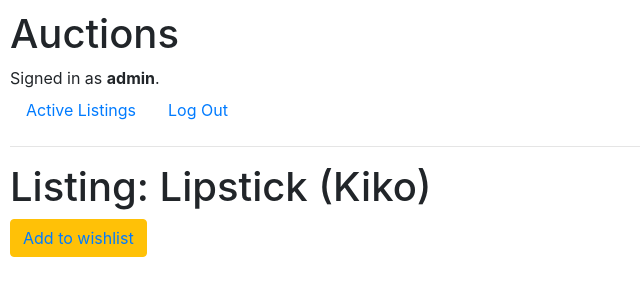
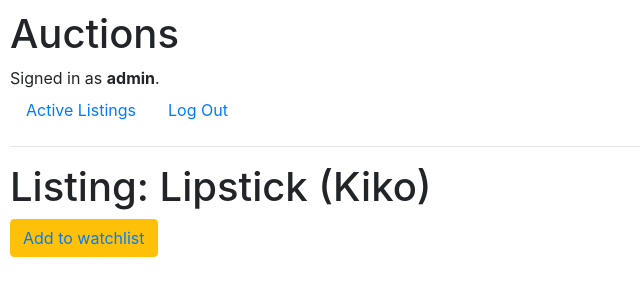
Before and after one commit to ThisisAngelina/commerce, a Django app: page /listing/2 in a window 1280 px wide. Shown: the top 302 px of the page, without its empty margins (0-640 px from the left). Run offline with Django 3.2, Linux system fonts and the light colour scheme; a user stored in the database is signed in; data comes from the database, SQL or seed files in the repository; some libraries are stand-ins or nearby versions.

Commit message:
add_to_watchlist implemented

```diff
--- a/commerce/auctions/admin.py
+++ b/commerce/auctions/admin.py
@@ -6,5 +6,5 @@ admin.site.register(User)
 admin.site.register(Category)
 admin.site.register(Listing)
 admin.site.register(Bid)
-admin.site.register(WishList)
+admin.site.register(Watchlist)
 admin.site.register(Comment)
--- a/commerce/auctions/models.py
+++ b/commerce/auctions/models.py
@@ -29,12 +29,12 @@ class Listing(models.Model):
 
 
 
-class WishList(models.Model):
-    user = models.ForeignKey(User, on_delete=models.CASCADE, related_name="wishlist")
-    listing = models.ForeignKey(Listing, on_delete=models.CASCADE, related_name="wishlisted")
+class Watchlist(models.Model):
+    user = models.ForeignKey(User, on_delete=models.CASCADE, related_name="watchlist")
+    listing = models.ForeignKey(Listing, on_delete=models.CASCADE, related_name="watchlisted")
 
     class Meta:
-        unique_together = ("user", "listing") #make sure a user cannot have duplicate listings in their wishlist
+        unique_together = ("user", "listing") #make sure a user cannot have duplicate listings in their watchlist
 
 class Bid(models.Model):
     user = models.ForeignKey(User, on_delete=models.CASCADE, related_name="bids")
--- a/commerce/auctions/templates/auctions/listing_view.html
+++ b/commerce/auctions/templates/auctions/listing_view.html
@@ -13,7 +13,7 @@
 
 <!-- first button -->
 
-<button class="btn btn-warning mb-5"> <a href="#"> Add to wishlist</a></button>
+<button class="btn btn-warning mb-5"> <a href="{% url 'add_to_watchlist' listing.pk %}"> Add to watchlist</a></button>
 
 
 <!-- listing's image -->
--- a/commerce/auctions/urls.py
+++ b/commerce/auctions/urls.py
@@ -9,6 +9,7 @@ urlpatterns = [
     path('new', views.ListingCreateView.as_view(), name='listing_create'),
     path('listing/<int:pk>', views.ListingDetailView.as_view(), name='listing_view'),
     path('bid/<int:listing_id>', views.place_bid, name='bid'),
+    path('watch/<int:listing_id>', views.add_to_watchlist, name='add_to_watchlist'),
 
     #add name='bid' url for bidding
 
--- a/commerce/auctions/views.py
+++ b/commerce/auctions/views.py
@@ -10,6 +10,7 @@ from django.views.generic.detail import DetailView
 from django.urls import reverse_lazy
 from django.contrib import messages
 from django.db.models import Max
+from django.http import Http404
 
 from .models import *
 from .forms import *
@@ -98,12 +99,9 @@ class ListingDetailView(LoginRequiredMixin, DetailView):
 def place_bid(request, listing_id):
 
     if request.method == 'POST':
-        print("the authenticated user is ", request.user)
-        print("the form was submitted")
 
     # get hold of the listing object
         listing = Listing.objects.get(pk=listing_id)
-        print("the requested listing object", listing)
 
     # get hold of the bid amount
         bid = float(request.POST.get('bid'))
@@ -111,21 +109,28 @@ def place_bid(request, listing_id):
             messages.warning("Ooops, please input a valid amount!")
             return redirect('listing_view', pk=listing_id)
         else:
-            print("the bid placed is ", bid)
-
             # get hold of the max bid for the listing
             max_bid = Bid.objects.filter(listing=listing).aggregate(Max('bid'))['bid__max'] or listing.starting_bid #getting the max bid or the starting bid, if no bids exist
-            print("the current max bid is ", max_bid)
             #register the bid only if it surpasses the max bid for the listing
             if bid > max_bid:
                 new_bid=Bid.objects.create(user=request.user, listing=listing, bid=bid) #the user object is accessible via request.user
-                print("the newly created Bid object is ", new_bid)
                 new_bid.save()
-                messages.success(request, "Your bid was successfully placed") #TODO figure out why the message appears when the user first visits the page
+                messages.success(request, "Your bid was successfully placed")
                 return redirect('listing_view', pk=listing_id)
             else:
                 messages.warning(request, 'Oops, your bid is smaller than the maximum existing bid for this listing! Increase your bid!')
-                print("Oops, your bid is smaller than the maximum existing bid for this listing!")
                 return redirect('listing_view', pk=listing_id)
     else:
         return redirect('listing_view', pk=listing_id)
+
+#let users add the listing to their watchlist from the button on the listing_view page
+def add_to_watchlist(request, listing_id):
+    listing = Listing.objects.get(pk=listing_id)
+    try:
+        new_watchlisted = Watchlist.objects.create(user=request.user, listing=listing)
+        new_watchlisted.save()
+        messages.success(request, "Item added to your watchlist")
+        return redirect('listing_view', pk=listing_id)
+    except:
+        messages.warning(request, "Oops, this item is already in your watchlist")
+        return redirect('listing_view', pk=listing_id)
```
Also changed, not shown: commerce/db.sqlite3.
